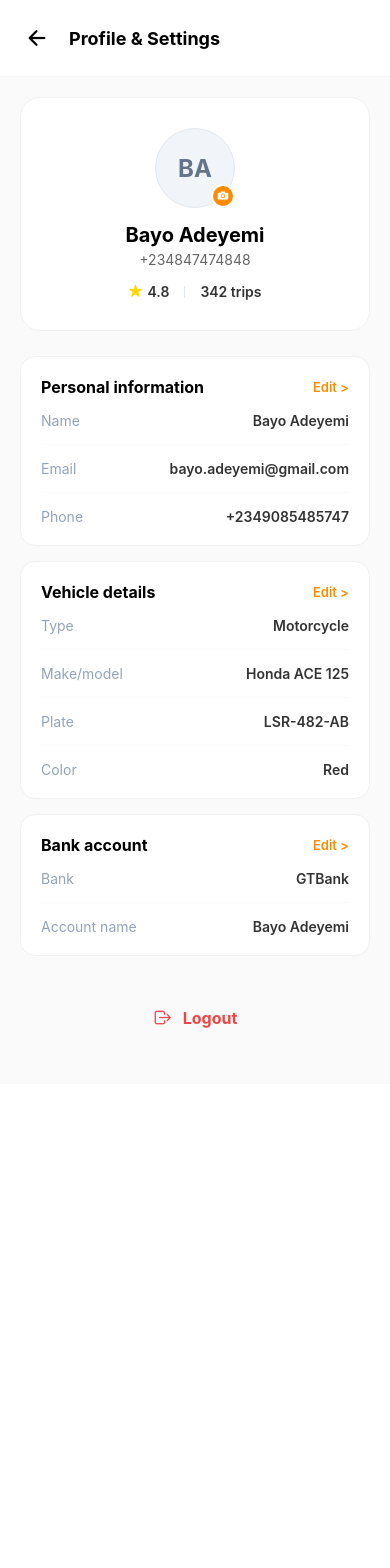
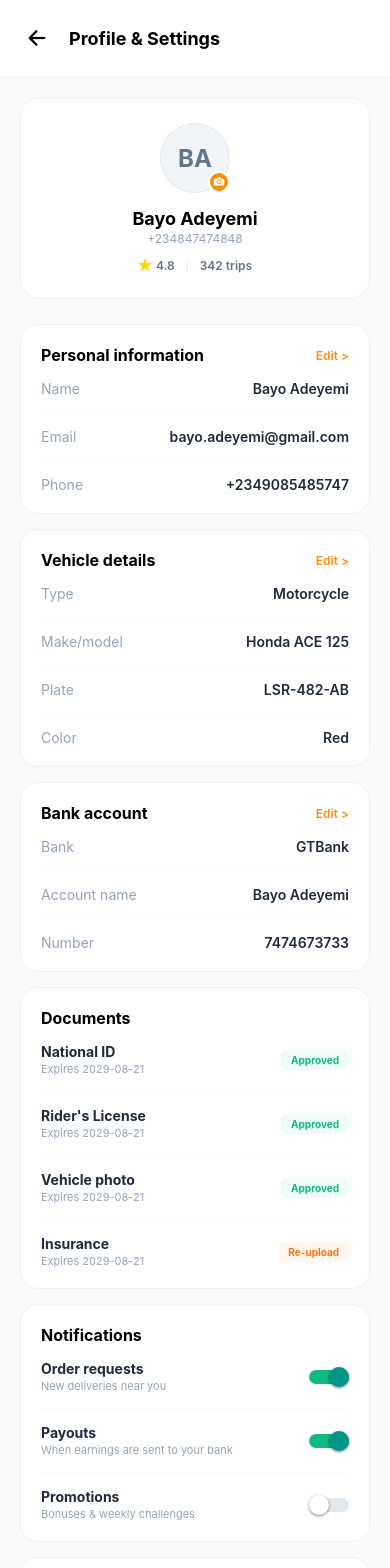
Before and after one commit to aminumuhammad000/Denish, a React Native app in the folder app/: screen /DriverProfile in a window 390 px wide. Shown: the top 1568 px of the page. Before the commit the page ends 1084 px from the top, so only its background shows below. Built offline with nearby package versions, Linux system fonts and the light colour scheme.

Commit message:
feat: complete full driver profile with documentation tracking, notification settings, and support

```diff
--- a/app/src/driver/DriverProfileScreen.js
+++ b/app/src/driver/DriverProfileScreen.js
@@ -1,23 +1,25 @@
-import React from 'react';
+import React, { useState } from 'react';
 import {
   StyleSheet,
   Text,
   View,
   ScrollView,
   TouchableOpacity,
-  Image,
+  Switch,
 } from 'react-native';
 import { Ionicons } from '@expo/vector-icons';
 import { Colors } from '../constants/Colors';
 import { SafeAreaView } from 'react-native-safe-area-context';
 
-const ProfileCard = ({ title, children, onEdit }) => (
+const ProfileCard = ({ title, children, onEdit, showEdit = true }) => (
   <View style={styles.profileCard}>
     <View style={styles.cardHeader}>
       <Text style={styles.cardTitle}>{title}</Text>
-      <TouchableOpacity onPress={onEdit}>
-        <Text style={styles.editLink}>Edit {'>'}</Text>
-      </TouchableOpacity>
+      {showEdit && (
+        <TouchableOpacity onPress={onEdit}>
+          <Text style={styles.editLink}>Edit {'>'}</Text>
+        </TouchableOpacity>
+      )}
     </View>
     <View style={styles.cardContent}>
       {children}
@@ -32,7 +34,43 @@ const InfoRow = ({ label, value }) => (
   </View>
 );
 
+const DocumentRow = ({ title, date, status }) => {
+  const isApproved = status === 'Approved';
+  return (
+    <View style={styles.docRow}>
+      <View>
+        <Text style={styles.docTitle}>{title}</Text>
+        <Text style={styles.docDate}>Expires {date}</Text>
+      </View>
+      <View style={[styles.docBanner, { backgroundColor: isApproved ? '#ECFDF5' : '#FFF7ED' }]}>
+        <Text style={[styles.docStatus, { color: isApproved ? '#10B981' : '#F97316' }]}>{status}</Text>
+      </View>
+    </View>
+  );
+};
+
+const NotificationRow = ({ title, sub, value, onToggle }) => (
+  <View style={styles.notifRow}>
+    <View style={{ flex: 1 }}>
+      <Text style={styles.notifTitle}>{title}</Text>
+      <Text style={styles.notifSub}>{sub}</Text>
+    </View>
+    <Switch
+      value={value}
+      onValueChange={onToggle}
+      trackColor={{ false: '#E2E8F0', true: '#10B981' }}
+      thumbColor={'#FFF'}
+    />
+  </View>
+);
+
 const DriverProfileScreen = ({ navigation }) => {
+  const [notifs, setNotifs] = useState({
+    orders: true,
+    payouts: true,
+    promos: false,
+  });
+
   return (
     <SafeAreaView style={styles.container}>
       <View style={styles.header}>
@@ -73,10 +111,7 @@ const DriverProfileScreen = ({ navigation }) => {
         </View>
 
         {/* PERSONAL INFO */}
-        <ProfileCard
-          title="Personal information"
-          onEdit={() => navigation.navigate('DriverEditProfile')}
-        >
+        <ProfileCard title="Personal information" onEdit={() => navigation.navigate('DriverEditProfile')}>
            <InfoRow label="Name" value="Bayo Adeyemi" />
            <View style={styles.divider} />
            <InfoRow label="Email" value="bayo.adeyemi@gmail.com" />
@@ -85,10 +120,7 @@ const DriverProfileScreen = ({ navigation }) => {
         </ProfileCard>
 
         {/* VEHICLE DETAILS */}
-        <ProfileCard
-          title="Vehicle details"
-          onEdit={() => navigation.navigate('DriverEditProfile')}
-        >
+        <ProfileCard title="Vehicle details" onEdit={() => navigation.navigate('DriverEditProfile')}>
            <InfoRow label="Type" value="Motorcycle" />
            <View style={styles.divider} />
            <InfoRow label="Make/model" value="Honda ACE 125" />
@@ -99,19 +131,64 @@ const DriverProfileScreen = ({ navigation }) => {
         </ProfileCard>
 
         {/* BANK ACCOUNT */}
-        <ProfileCard
-          title="Bank account"
-          onEdit={() => navigation.navigate('DriverEditProfile')}
-        >
+        <ProfileCard title="Bank account" onEdit={() => navigation.navigate('DriverEditProfile')}>
            <InfoRow label="Bank" value="GTBank" />
            <View style={styles.divider} />
            <InfoRow label="Account name" value="Bayo Adeyemi" />
+           <View style={styles.divider} />
+           <InfoRow label="Number" value="7474673733" />
         </ProfileCard>
 
+        {/* DOCUMENTS */}
+        <ProfileCard title="Documents" showEdit={false}>
+          <DocumentRow title="National ID" date="2029-08-21" status="Approved" />
+          <View style={styles.divider} />
+          <DocumentRow title="Rider's License" date="2029-08-21" status="Approved" />
+          <View style={styles.divider} />
+          <DocumentRow title="Vehicle photo" date="2029-08-21" status="Approved" />
+          <View style={styles.divider} />
+          <DocumentRow title="Insurance" date="2029-08-21" status="Re-upload" />
+        </ProfileCard>
+
+        {/* NOTIFICATIONS */}
+        <ProfileCard title="Notifications" showEdit={false}>
+          <NotificationRow
+            title="Order requests"
+            sub="New deliveries near you"
+            value={notifs.orders}
+            onToggle={(v) => setNotifs({...notifs, orders: v})}
+          />
+          <View style={styles.divider} />
+          <NotificationRow
+            title="Payouts"
+            sub="When earnings are sent to your bank"
+            value={notifs.payouts}
+            onToggle={(v) => setNotifs({...notifs, payouts: v})}
+          />
+          <View style={styles.divider} />
+          <NotificationRow
+            title="Promotions"
+            sub="Bonuses & weekly challenges"
+            value={notifs.promos}
+            onToggle={(v) => setNotifs({...notifs, promos: v})}
+          />
+        </ProfileCard>
+
+        {/* HELP & SUPPORT */}
+        <TouchableOpacity style={styles.helpItem}>
+          <View style={styles.helpLeft}>
+             <View style={styles.helpIconCircle}>
+                <Ionicons name="alert-circle-outline" size={20} color="#64748B" />
+             </View>
+             <Text style={styles.helpText}>Help & support</Text>
+          </View>
+          <Ionicons name="chevron-forward" size={18} color="#94A3B8" />
+        </TouchableOpacity>
+
         {/* LOGOUT BUTTON */}
-        <TouchableOpacity style={styles.logoutBtn}>
-          <Ionicons name="log-out-outline" size={20} color="#EF4444" />
-          <Text style={styles.logoutText}>Logout</Text>
+        <TouchableOpacity style={styles.logoutBtnOuter}>
+           <Ionicons name="log-out-outline" size={20} color="#EF4444" />
+           <Text style={styles.logoutTextOuter}>Logout</Text>
         </TouchableOpacity>
 
       </ScrollView>
@@ -120,10 +197,7 @@ const DriverProfileScreen = ({ navigation }) => {
 };
 
 const styles = StyleSheet.create({
-  container: {
-    flex: 1,
-    backgroundColor: '#FAFAFA',
-  },
+  container: { flex: 1, backgroundColor: '#FAFAFA' },
   header: {
     flexDirection: 'row',
     alignItems: 'center',
@@ -132,151 +206,100 @@ const styles = StyleSheet.create({
     borderBottomWidth: 1,
     borderBottomColor: '#F5F5F5',
   },
-  backBtn: {
-    padding: 5,
-    marginRight: 15,
-  },
-  headerTitle: {
-    fontSize: 18,
-    fontWeight: '700',
-    color: '#000',
-  },
-  scrollContent: {
-    padding: 20,
-    paddingBottom: 40,
-  },
+  backBtn: { padding: 5, marginRight: 15 },
+  headerTitle: { fontSize: 18, fontWeight: '700', color: '#000' },
+  scrollContent: { padding: 20, paddingBottom: 60 },
   topCard: {
     backgroundColor: '#FFF',
     borderRadius: 20,
-    padding: 30,
+    padding: 25,
     alignItems: 'center',
     marginBottom: 25,
     borderWidth: 1,
     borderColor: '#F0F0F0',
   },
-  avatarWrapper: {
-    position: 'relative',
-    marginBottom: 15,
-  },
+  avatarWrapper: { position: 'relative', marginBottom: 15 },
   avatar: {
-    width: 80,
-    height: 80,
-    borderRadius: 40,
+    width: 70,
+    height: 70,
+    borderRadius: 35,
     backgroundColor: '#F1F5F9',
     justifyContent: 'center',
     alignItems: 'center',
     borderWidth: 1,
     borderColor: '#E2E8F0',
   },
-  avatarText: {
-    fontSize: 24,
-    fontWeight: 'bold',
-    color: '#64748B',
-  },
+  avatarText: { fontSize: 24, fontWeight: 'bold', color: '#64748B' },
   editAvatarBtn: {
     position: 'absolute',
     bottom: 0,
     right: 0,
     backgroundColor: Colors.primary,
-    width: 24,
-    height: 24,
-    borderRadius: 12,
+    width: 22,
+    height: 22,
+    borderRadius: 11,
     justifyContent: 'center',
     alignItems: 'center',
     borderWidth: 2,
     borderColor: '#FFF',
   },
-  userName: {
-    fontSize: 20,
-    fontWeight: 'bold',
-    color: '#000',
-  },
-  userPhone: {
-    fontSize: 14,
-    color: '#666',
-    marginTop: 4,
-  },
-  statsRow: {
-    flexDirection: 'row',
-    alignItems: 'center',
-    marginTop: 15,
-    gap: 15,
-  },
-  statItem: {
-    flexDirection: 'row',
-    alignItems: 'center',
-    gap: 5,
-  },
-  statDivider: {
-    width: 1,
-    height: 12,
-    backgroundColor: '#E2E8F0',
-  },
-  statText: {
-    fontSize: 14,
-    fontWeight: '600',
-    color: '#333',
-  },
+  userName: { fontSize: 18, fontWeight: 'bold', color: '#000' },
+  userPhone: { fontSize: 12, color: '#94A3B8', marginTop: 2 },
+  statsRow: { flexDirection: 'row', alignItems: 'center', marginTop: 12, gap: 12 },
+  statItem: { flexDirection: 'row', alignItems: 'center', gap: 4 },
+  statDivider: { width: 1, height: 10, backgroundColor: '#E2E8F0' },
+  statText: { fontSize: 12, fontWeight: '600', color: '#64748B' },
   profileCard: {
     backgroundColor: '#FFF',
-    borderRadius: 15,
+    borderRadius: 18,
     padding: 20,
     marginBottom: 15,
     borderWidth: 1,
     borderColor: '#F0F0F0',
   },
-  cardHeader: {
-    flexDirection: 'row',
-    justifyContent: 'space-between',
-    alignItems: 'center',
-    marginBottom: 15,
-  },
-  cardTitle: {
-    fontSize: 16,
-    fontWeight: 'bold',
-    color: '#000',
-  },
-  editLink: {
-    fontSize: 13,
-    color: Colors.primary,
-    fontWeight: '600',
-  },
-  cardContent: {
-    gap: 15,
-  },
-  infoRow: {
-    flexDirection: 'row',
-    justifyContent: 'space-between',
-    alignItems: 'center',
-  },
-  infoLabel: {
-    fontSize: 14,
-    color: '#94A3B8',
-  },
-  infoValue: {
-    fontSize: 14,
-    fontWeight: '600',
-    color: '#333',
-    flex: 1,
-    textAlign: 'right',
-  },
-  divider: {
-    height: 1,
-    backgroundColor: '#F8FAFC',
-  },
-  logoutBtn: {
+  cardHeader: { flexDirection: 'row', justifyContent: 'space-between', alignItems: 'center', marginBottom: 15 },
+  cardTitle: { fontSize: 16, fontWeight: 'bold', color: '#000' },
+  editLink: { fontSize: 12, color: Colors.primary, fontWeight: '600' },
+  cardContent: { gap: 15 },
+  infoRow: { flexDirection: 'row', justifyContent: 'space-between', alignItems: 'center' },
+  infoLabel: { fontSize: 14, color: '#94A3B8' },
+  infoValue: { fontSize: 14, fontWeight: '600', color: '#1E293B', flex: 1, textAlign: 'right' },
+  divider: { height: 1, backgroundColor: '#F8FAFC' },
+  docRow: { flexDirection: 'row', justifyContent: 'space-between', alignItems: 'center' },
+  docTitle: { fontSize: 14, fontWeight: '700', color: '#1E293B' },
+  docDate: { fontSize: 11, color: '#94A3B8', marginTop: 2 },
+  docBanner: { paddingHorizontal: 10, paddingVertical: 4, borderRadius: 6 },
+  docStatus: { fontSize: 10, fontWeight: 'bold' },
+  notifRow: { flexDirection: 'row', alignItems: 'center', justifyContent: 'space-between' },
+  notifTitle: { fontSize: 14, fontWeight: '700', color: '#1E293B' },
+  notifSub: { fontSize: 11, color: '#94A3B8', marginTop: 2 },
+  helpItem: {
+    backgroundColor: '#FFF',
+    borderRadius: 18,
+    padding: 18,
     flexDirection: 'row',
     alignItems: 'center',
+    justifyContent: 'space-between',
+    borderWidth: 1,
+    borderColor: '#F0F0F0',
+    marginBottom: 20,
+  },
+  helpLeft: { flexDirection: 'row', alignItems: 'center', gap: 12 },
+  helpIconCircle: { width: 36, height: 36, borderRadius: 18, backgroundColor: '#F8FAFC', justifyContent: 'center', alignItems: 'center' },
+  helpText: { fontSize: 15, fontWeight: '600', color: '#1E293B' },
+  logoutBtnOuter: {
+    height: 56,
+    borderRadius: 15,
+    borderWidth: 1,
+    borderColor: '#EF4444',
+    flexDirection: 'row',
     justifyContent: 'center',
+    alignItems: 'center',
     gap: 10,
-    padding: 15,
-    marginTop: 20,
+    backgroundColor: '#FFF',
+    marginVertical: 20,
   },
-  logoutText: {
-    color: '#EF4444',
-    fontSize: 16,
-    fontWeight: 'bold',
-  },
+  logoutTextOuter: { color: '#EF4444', fontSize: 16, fontWeight: 'bold' },
 });
 
 export default DriverProfileScreen;
```
Also changed, not shown: app/driver/profile full.jpeg (renamed from app/driver/WhatsApp Image 2026-05-12 at 12.31.45 PM (1).jpeg).
